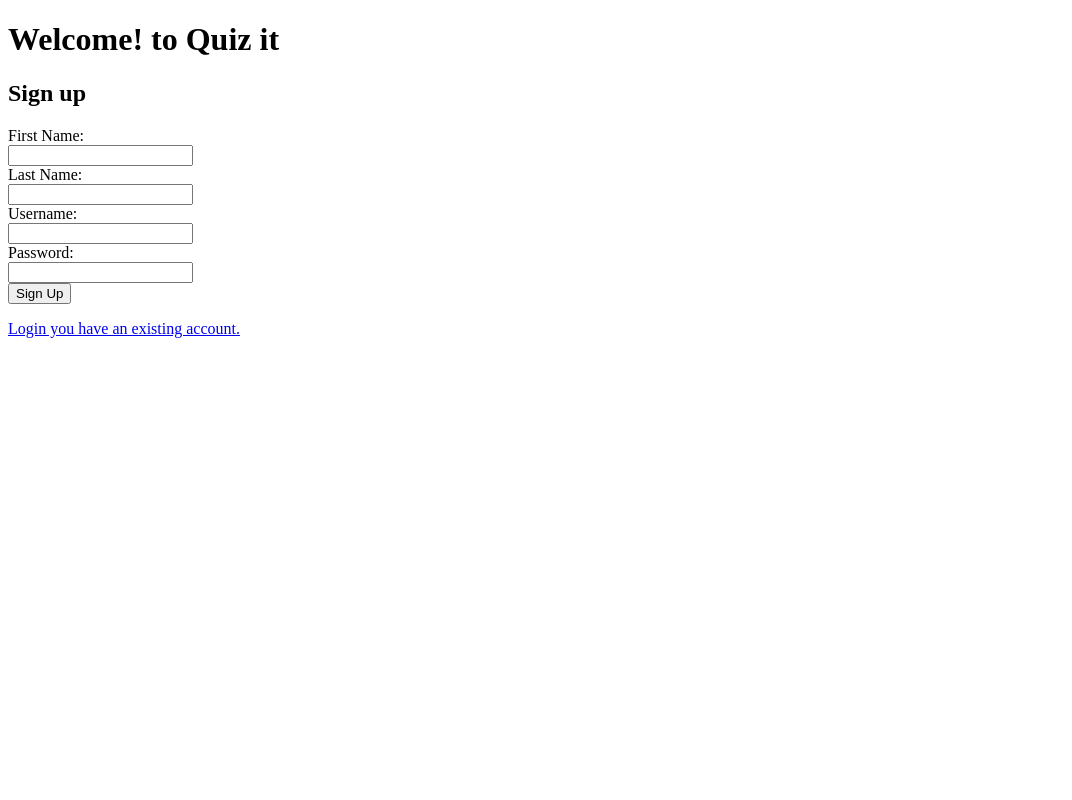
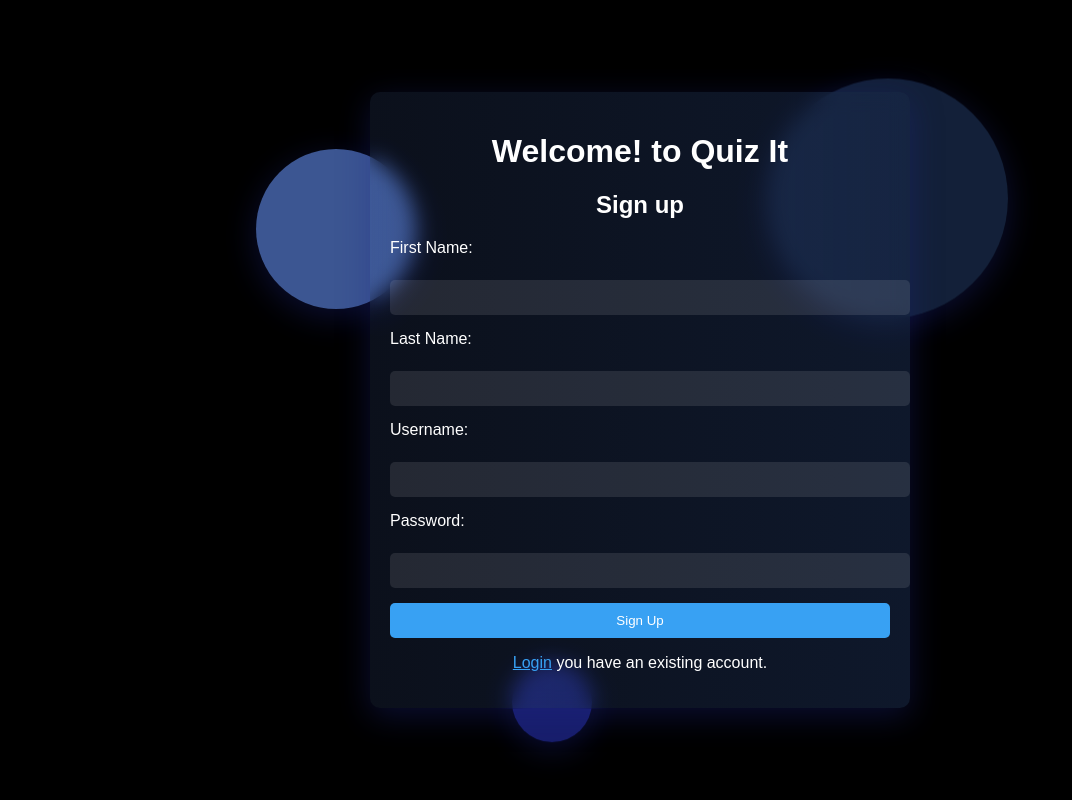
Before and after one commit to Coding-doves/Quiz_Python, a Flask app: page /signup in a window 1280 px wide. Shown: the whole page, without its empty margins (0-1072 px from the left). Run offline with Flask 3, Linux system fonts and the light colour scheme.

Commit message:
UI implemented

```diff
--- /dev/null
+++ b/static/css/login.css
@@ -0,0 +1,120 @@
+body {
+    margin: 0;
+    padding: 0;
+    font-family: Arial, sans-serif;
+    display: flex;
+    flex-direction: column;
+    justify-content: center;
+    align-items: center;
+    height: 100vh;
+    background-color: rgb(0, 0, 0);
+    position: relative;
+    overflow: hidden;
+  }
+  @keyframes bubblesGlow{
+    0% {box-shadow: 0 8px 32px 0 rgba( 31, 38, 135, 0.37 );}
+    50% {box-shadow: 0 18px 42px 0 rgba( 31, 38, 135, 0.37 );}
+    100% {box-shadow: 0 8px 32px 0 rgba( 31, 38, 135, 0.37 );}
+  }
+  @keyframes bounce {
+    0%, 100% { transform: translateY(0); }
+    50% { transform: translateY(-100px); }
+  }
+  main {
+    background: linear-gradient(to right, rgba(75, 108, 183, 0.15), rgba(24, 40, 72, 0.6));
+    backdrop-filter: blur(10px);
+    border-radius: 10px;
+    box-shadow: 0 8px 32px 0 rgba( 31, 38, 135, 0.37 ); /* Glass shadow */
+    padding: 20px;
+    width: 500px;
+    z-index: 9999;
+}
+
+  h1, h2 {
+    text-align: center;
+    color: white;
+  }
+
+  .login-box {
+    margin-bottom: 20px;
+  }
+
+  .input-group {
+    margin-bottom: 15px;
+  }
+
+  label {
+    display: block;
+    margin-bottom: 5px;
+    color: white;
+  }
+
+  input[type="text"],
+  input[type="password"] {
+    width: 100%;
+    padding: 10px;
+    border: none;
+    border-radius: 5px;
+    background: rgba(255, 255, 255, 0.1);
+    color: white;
+  }
+
+  button {
+    width: 100%;
+    padding: 10px;
+    border: none;
+    border-radius: 5px;
+    background: #38a1f3; /* Button background color */
+    color: white;
+    cursor: pointer;
+  }
+
+  button:hover {
+    background: #55b7f7; /* Button background color on hover */
+  }
+
+  .message {
+    text-align: center;
+    margin-bottom: 10px;
+    color: white;
+  }
+
+  .signup-link {
+    text-align: center;
+    color: white;
+  }
+
+  .signup-link a {
+    color: #38a1f3; /* Link color */
+  }
+  .bubbles1, .bubbles2, .bubbles3{
+    backdrop-filter: blur(10px);
+    border-radius: 50%;
+    box-shadow: 0 8px 32px 0 rgba( 31, 38, 135, 0.37 ); /* Glass shadow */
+    position: absolute;
+    animation: bounce 5s infinite, glow 3s infinite alternate;
+  }
+.bubbles1{
+    background: rgba(75, 108, 183, 0.8);
+    min-height: 10rem;
+    width: 10rem;
+    animation-delay: 0s;
+    top: 30%;
+    left: 20%;
+  }
+  .bubbles2{
+    background: rgba(24, 40, 72, 0.8);
+    height: 15rem;
+    width: 15rem;
+    animation-delay: 2s;
+    top: 10%;
+    left: 60%;
+  }
+  .bubbles3{
+    background: rgba(31, 38, 135, 0.8);
+    height: 5rem;
+    width: 5rem;
+    animation-delay: 2.8s;
+    top: 85%;
+    left: 40%;
+  }
--- a/templates/quiz.html
+++ b/templates/quiz.html
@@ -4,9 +4,12 @@
     <meta charset="UTF-8">
     <meta name="viewport" content="width=device-width, initial-scale=1.0">
     <link rel="stylesheet" href="/static/css/style.css">
+    <link rel="stylesheet" href="static/css/header.css">
     <title>Quiz It</title>
 </head>
 <body>
+    {% include 'header.html' %}
+
     <h1>Quiz It</h1>
     <div class="main">
         <form action="/submit" method="post">
@@ -32,7 +35,8 @@
         <a href="/logout">logout</a>
     </div>
 
+    <footer>Copyright 2024 browndove</footer>
 
-    <footer>Copyright 2024 browndove</footer>
+    <script src="static/js/script.js"></script>
 </body>
 </html>
--- a/templates/signup.html
+++ b/templates/signup.html
@@ -3,29 +3,45 @@
 <head>
     <meta charset="UTF-8">
     <meta name="viewport" content="width=device-width, initial-scale=1.0">
+    <link rel="stylesheet" href="static/css/login.css">
     <title>Sign Up</title>
 </head>
 <body>
-    <h1>Welcome! to Quiz it</h1>
-    <div id="signup"></div>
+    <main>
+        <h1>Welcome! to Quiz It</h1>
+        <div id="login-box">
+
             <h2>Sign up</h2>
             {% if error %}
-        <p style="color: red;">{{ error }}</p>
+            <p class="message" style="color: red;">{{ error }}</p>
             {% endif %}
             <form action="/signup" method="POST">
+                <div class="input-group">
                     <label for="firstname">First Name:</label><br>
                     <input type="text" id="firstname" name="firstname" required><br>
+                </div>
+                <div class="input-group">
                     <label for="lastname">Last Name:</label><br>
                     <input type="text" id="lastname" name="lastname" required><br>
+                </div>
+                <div class="input-group">
                     <label for="username">Username:</label><br>
                     <input type="text" id="username" name="username" required><br>
+                </div>
+                <div class="input-group">
                     <label for="password">Password:</label><br>
                     <input type="password" id="password" name="password" required><br>
-            <input type="submit" value="Sign Up">
+                </div>
+
+                <button type="submit">Sign Up</button>
             </form>
         </div>
-    <div>
-        <p><a href="/">Login you have an existing account.</a></p>
-    </div>
+
+        <p class="signup-link"><a href="/">Login</a> you have an existing account.</p>
+    </main>
+    <div class="bubbles1 bubble"></div>
+    <div class="bubbles2 bubble"></div>
+    <div class="bubbles3 bubble"></div>
+
 </body>
 </html>
```
Also changed, not shown: static/css/dashboard.css (added, +101 -0 lines), static/css/header.css (added, +43 -0 lines), static/css/result.css (+52 -1 lines), static/js/script.js (+29 -0 lines), templates/dashboard.html (+15 -1 lines), templates/header.html (added, +11 -0 lines), templates/login.html (+21 -12 lines), templates/result.html (+8 -0 lines), templates/delete.html (deleted). Lines whose indentation alone changed are shown as unchanged.
